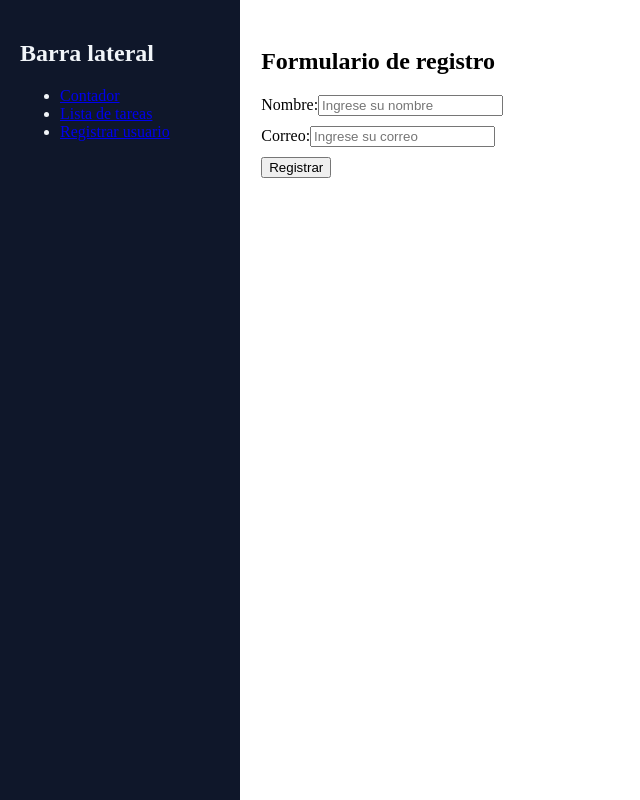
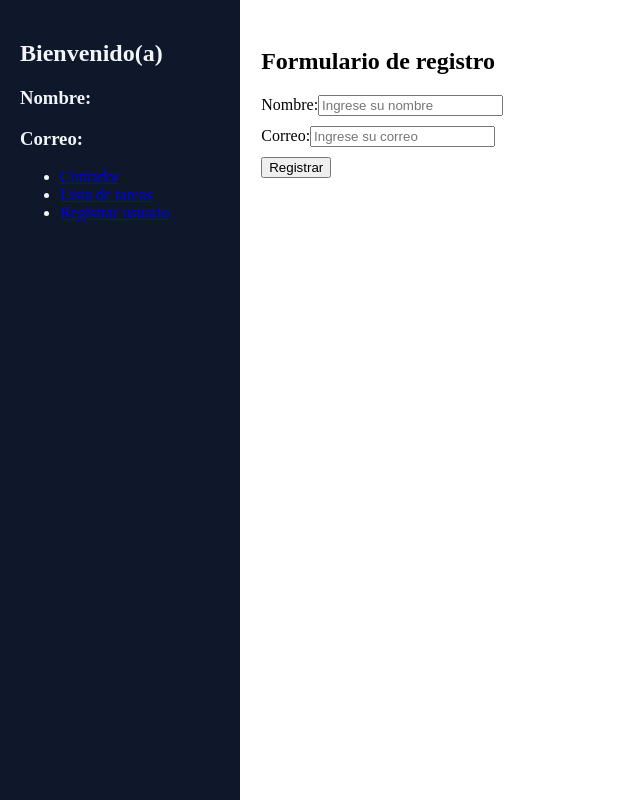
Before and after one commit to alvaro-dev11/Curso-de-Vue-js, a Vue app: page /registrar in a window 1280 px wide. Shown: the whole page, without its empty margins (0-640 px from the left). Built offline with nearby package versions, Linux system fonts and the light colour scheme.

Commit message:
Usando Pinia y watch para guardar estados y compartirlos entre componentes

```diff
--- a/src/components/Sidebar.vue
+++ b/src/components/Sidebar.vue
@@ -1,8 +1,33 @@
-<script setup></script>
+<script setup>
+import { useRegistrarStore } from '@/modules/registro/stores/registrarStore'
+import { ref, watch } from 'vue'
+
+const registrarStore = useRegistrarStore()
+
+const nombre = ref(registrarStore.nombre.value)
+const correo = ref(registrarStore.correo.value)
+
+watch(
+  () => registrarStore.nombre,
+  (newValue) => {
+    nombre.value = newValue
+  }
+)
+
+watch(
+  () => registrarStore.correo,
+  (newValue) => {
+    correo.value = newValue
+  }
+)
+</script>
 
 <template>
   <aside class="sidebar">
-    <h2>Barra lateral</h2>
+    <h2>Bienvenido(a)</h2>
+
+    <h3>Nombre: {{ nombre }}</h3>
+    <h3>Correo: {{ correo }}</h3>
 
     <ul>
       <li>
--- a/src/modules/registro/schemas/validationSchema.js
+++ b/src/modules/registro/schemas/validationSchema.js
@@ -1,5 +1,7 @@
+// Importando todos los metodos del modulo yup
 import * as yup from 'yup'
 
+// Exportando el esquema de validación
 export const schema = yup.object({
   nombre: yup.string().required(),
   correo: yup.string().email().required()
--- /dev/null
+++ b/src/modules/registro/stores/registrarStore.js
@@ -0,0 +1,12 @@
+import { defineStore } from 'pinia'
+import { ref } from 'vue'
+
+export const useRegistrarStore = defineStore('registrar', () => {
+  const nombre = ref('')
+  const correo = ref('')
+  const guardarRegistro = (nombreFormulario, correoFormulario) => {
+    nombre.value = nombreFormulario
+    correo.value = correoFormulario
+  }
+  return { nombre, correo, guardarRegistro }
+})
--- a/src/modules/registro/views/RegistrarView.vue
+++ b/src/modules/registro/views/RegistrarView.vue
@@ -1,8 +1,16 @@
 <script setup>
 import { Form, Field, ErrorMessage } from 'vee-validate'
 import { schema } from '../schemas/validationSchema.js'
+import { useRegistrarStore } from '../stores/registrarStore.js'
+import { ref, defineModel } from 'vue'
+
+const registrarStore = useRegistrarStore()
+
+const nombre = defineModel('nombre')
+const correo = defineModel('correo')
 
 const onSubmit = () => {
+  registrarStore.guardarRegistro(nombre.value, correo.value)
   console.log('Formulario enviado')
 }
 </script>
@@ -15,7 +23,14 @@ const onSubmit = () => {
       <div class="form">
         <label for="nombre">Nombre:</label>
 
-        <Field type="text" id="nombre" name="nombre" placeholder="Ingrese su nombre"></Field> <br>
+        <Field
+          type="text"
+          v-model="nombre"
+          id="nombre"
+          name="nombre"
+          placeholder="Ingrese su nombre"
+        ></Field>
+        <br />
 
         <ErrorMessage name="nombre" />
       </div>
@@ -23,9 +38,16 @@ const onSubmit = () => {
       <div class="form">
         <label for="correo">Correo:</label>
 
-        <Field type="email" id="correo" name="correo" placeholder="Ingrese su correo"></Field> <br>
+        <Field
+          type="email"
+          v-model="correo"
+          id="correo"
+          name="correo"
+          placeholder="Ingrese su correo"
+        ></Field>
+        <br />
 
-        <ErrorMessage name="correo"/>
+        <ErrorMessage name="correo" />
       </div>
 
       <button type="submit">Registrar</button>
```
